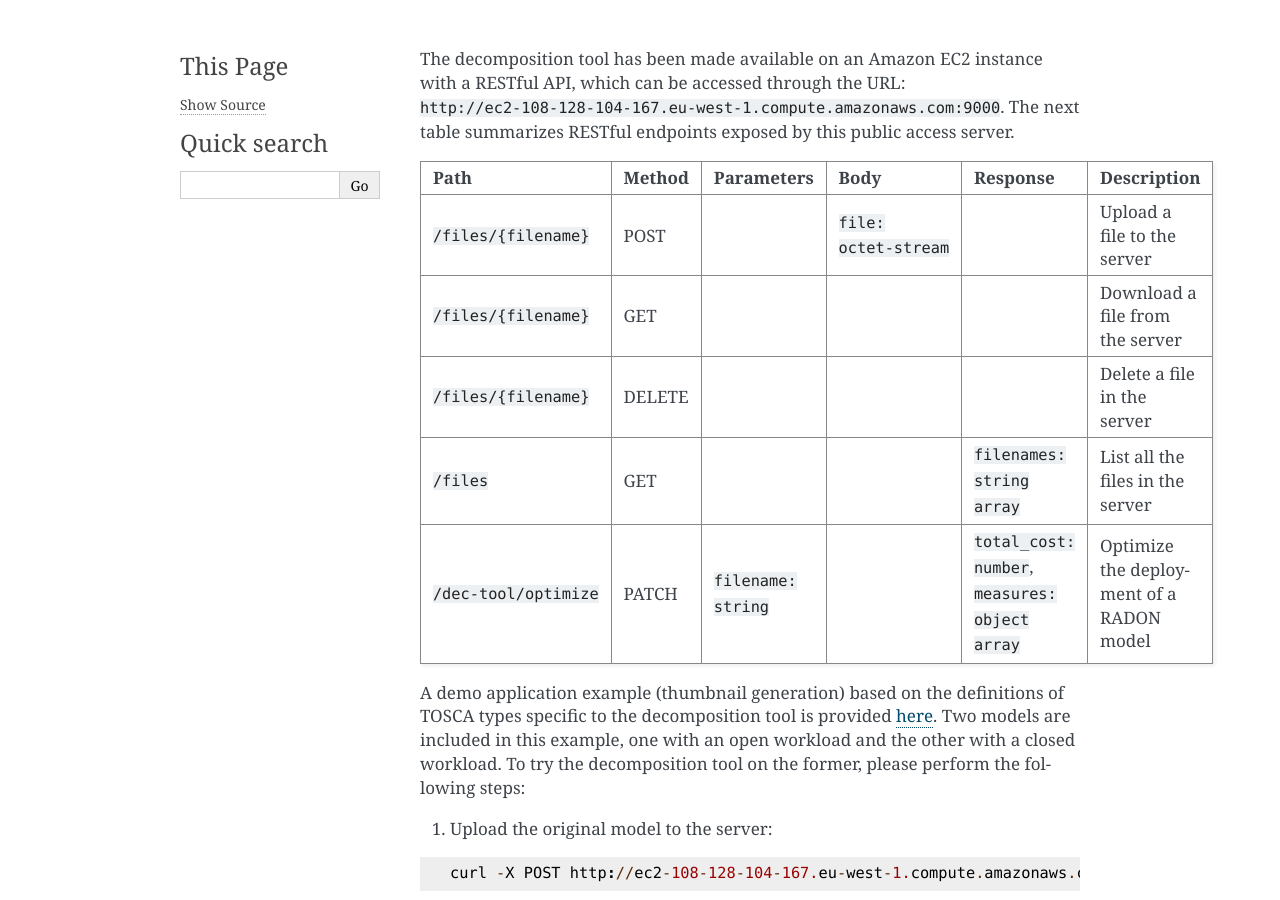
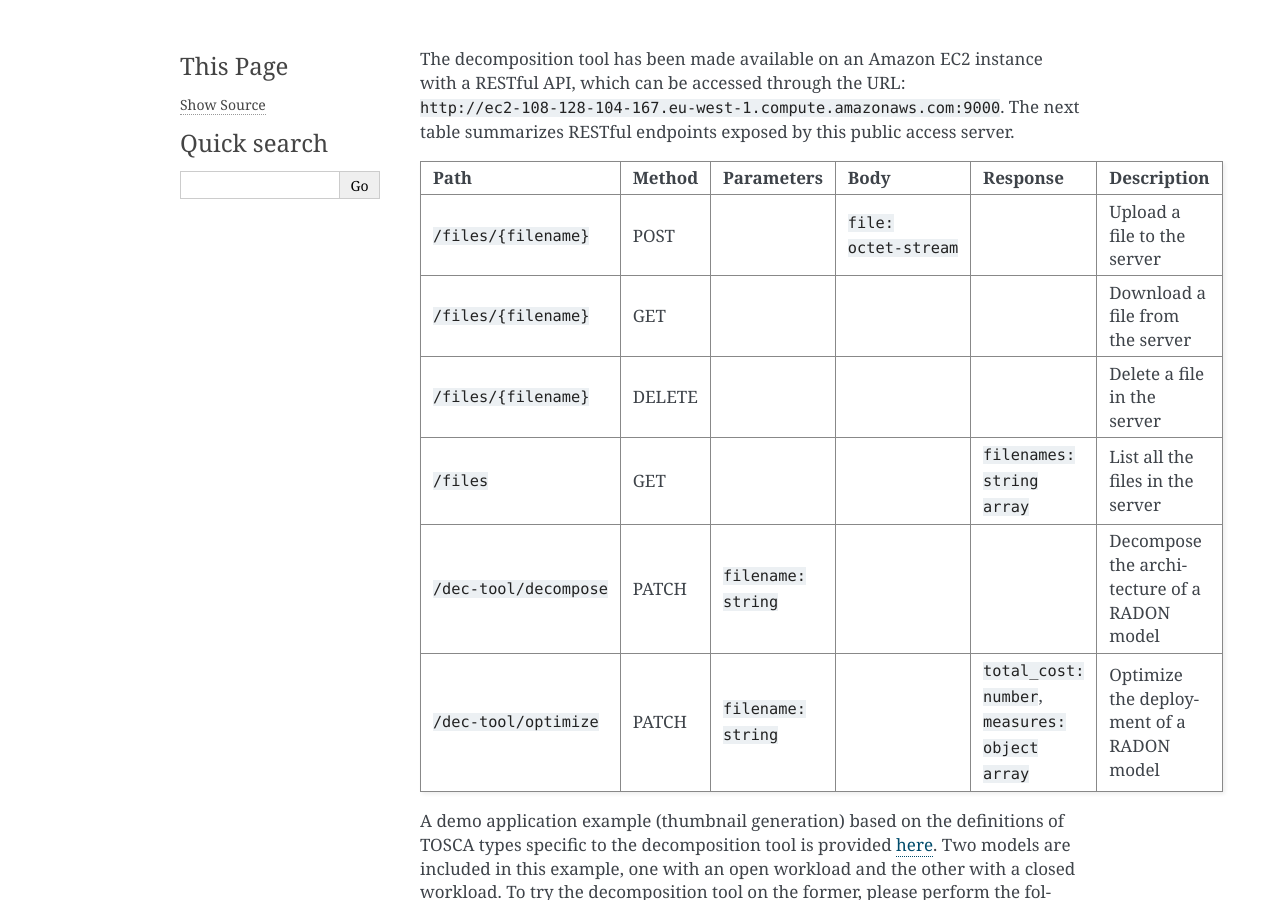
Before and after one commit to radon-h2020/radon-decomposition-tool, a Sphinx documentation site: the page built from docs/getting-started.rst, in a window 1280 px wide and 900 px high. Built offline with Sphinx 7.4.7, drawn with Linux system fonts in a browser that asks for light colours.

Commit message:
Support architecture decomposition

```diff
--- a/docs/getting-started.rst
+++ b/docs/getting-started.rst
@@ -1,14 +1,15 @@
 The decomposition tool has been made available on an Amazon EC2 instance with a RESTful API, which can be accessed through the URL: :code:`http://ec2-108-128-104-167.eu-west-1.compute.amazonaws.com:9000`. The next table summarizes RESTful endpoints exposed by this public access server.
 
-============================ ======== ========================== ============================ ============================================================ ==========================================
- Path                         Method   Parameters                 Body                         Response                                                     Description
-============================ ======== ========================== ============================ ============================================================ ==========================================
- :code:`/files/{filename}`    POST                                :code:`file: octet-stream`                                                                Upload a file to the server
- :code:`/files/{filename}`    GET                                                                                                                           Download a file from the server
- :code:`/files/{filename}`    DELETE                                                                                                                        Delete a file in the server
- :code:`/files`               GET                                                              :code:`filenames: string array`                              List all the files in the server
- :code:`/dec-tool/optimize`   PATCH    :code:`filename: string`                                :code:`total_cost: number`, :code:`measures: object array`   Optimize the deployment of a RADON model
-============================ ======== ========================== ============================ ============================================================ ==========================================
+============================= ======== ========================== ============================ ============================================================ =============================================
+ Path                          Method   Parameters                 Body                         Response                                                     Description
+============================= ======== ========================== ============================ ============================================================ =============================================
+ :code:`/files/{filename}`     POST                                :code:`file: octet-stream`                                                                Upload a file to the server
+ :code:`/files/{filename}`     GET                                                                                                                           Download a file from the server
+ :code:`/files/{filename}`     DELETE                                                                                                                        Delete a file in the server
+ :code:`/files`                GET                                                              :code:`filenames: string array`                              List all the files in the server
+ :code:`/dec-tool/decompose`   PATCH    :code:`filename: string`                                                                                             Decompose the architecture of a RADON model
+ :code:`/dec-tool/optimize`    PATCH    :code:`filename: string`                                :code:`total_cost: number`, :code:`measures: object array`   Optimize the deployment of a RADON model
+============================= ======== ========================== ============================ ============================================================ =============================================
 
 A demo application example (thumbnail generation) based on the definitions of TOSCA types specific to the decomposition tool is provided `here <https://github.com/radon-h2020/radon-decomposition-tool>`_. Two models are included in this example, one with an open workload and the other with a closed workload. To try the decomposition tool on the former, please perform the following steps:
 
```
Also changed, not shown: README.md (+1 -0 lines).
